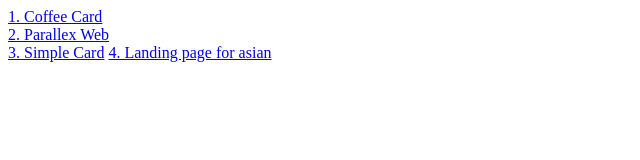
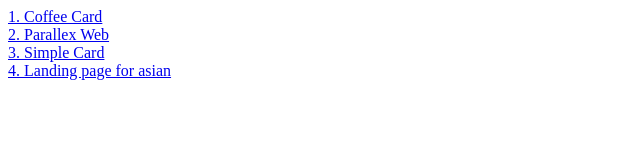
Before and after one commit to AtulBangre/Web_Journey, a plain HTML site: page index.html in a window 1280 px wide. Shown: the whole page, without its empty margins (0-640 px from the left). Drawn offline with Linux system fonts and the light colour scheme.

Commit message:
Update index.html

```diff
--- a/index.html
+++ b/index.html
@@ -8,7 +8,7 @@
 <body>
     <a href="Coffee Card\CoffeCard.html" target="_blank"> 1. Coffee Card</a><br>
     <a href="parallex web\Parallex_Web.html" target="_blank">2. Parallex Web</a><br>
-    <a href="Simple card\Simple_Card.html" target="_blank">3. Simple Card</a>
+    <a href="Simple card\Simple_Card.html" target="_blank">3. Simple Card</a><br>
     <a href="landing_asian\asian.html" target="_blank">4. Landing page for asian</a>
 
 </body>
```
